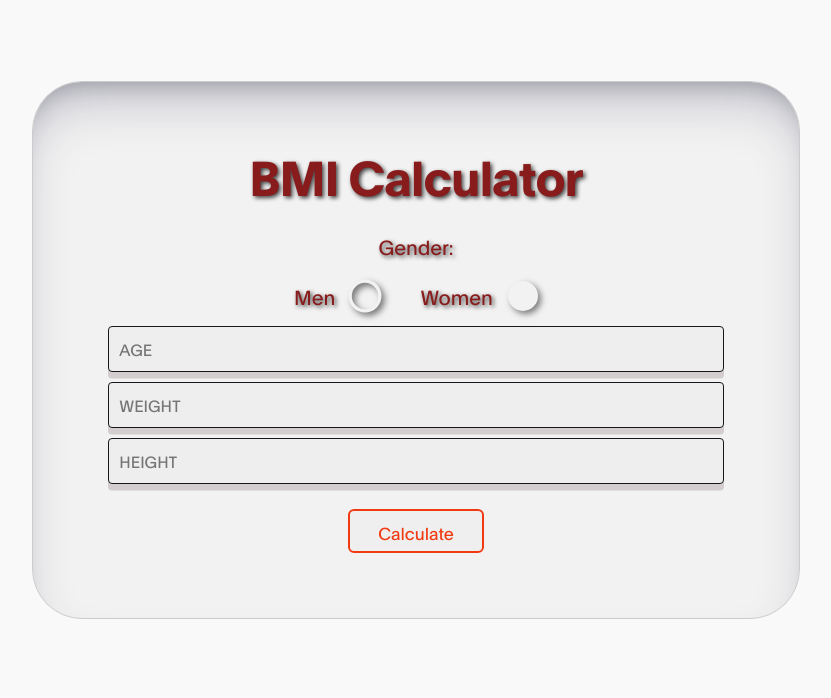
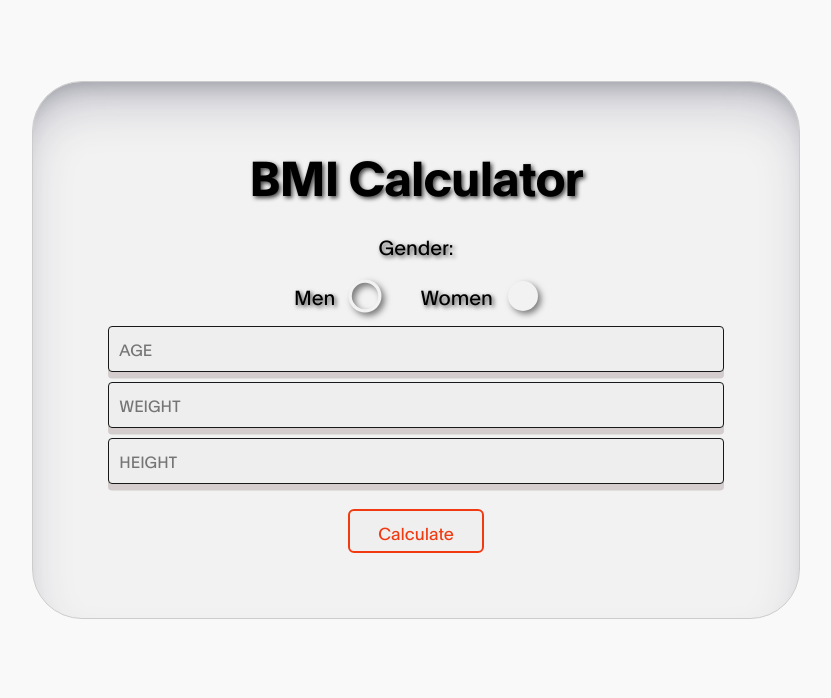
Before and after one commit to MintViper03/MuscleZen, a PHP site: page / in a window 1280 px wide. Shown: the part 1889-2587 px from the top of the page, without its empty margins (224-1055 px from the left). Run offline with PHP 8.4, Linux system fonts and the light colour scheme; some libraries are stand-ins or nearby versions.

Commit message:
Bmi text color change

```diff
--- a/MyGym Website/css/main.css
+++ b/MyGym Website/css/main.css
@@ -798,7 +798,7 @@ Button "Become A member today" section
   border: 1px solid #ccc; /* Added border style */
   border-radius: 50px;
   text-align: center;
-  color: rgb(136, 28, 28); /* This line changes the text color to white */
+  color: rgb(0, 0, 0); /* This line changes the text color to white */
   background: #F2F2F2;
   box-shadow: rgba(50, 50, 93, 0.25) 0px 30px 50px -12px inset, rgba(0, 0, 0, 0.3) 0px 18px 26px -18px inset;
   position: relative;
```
